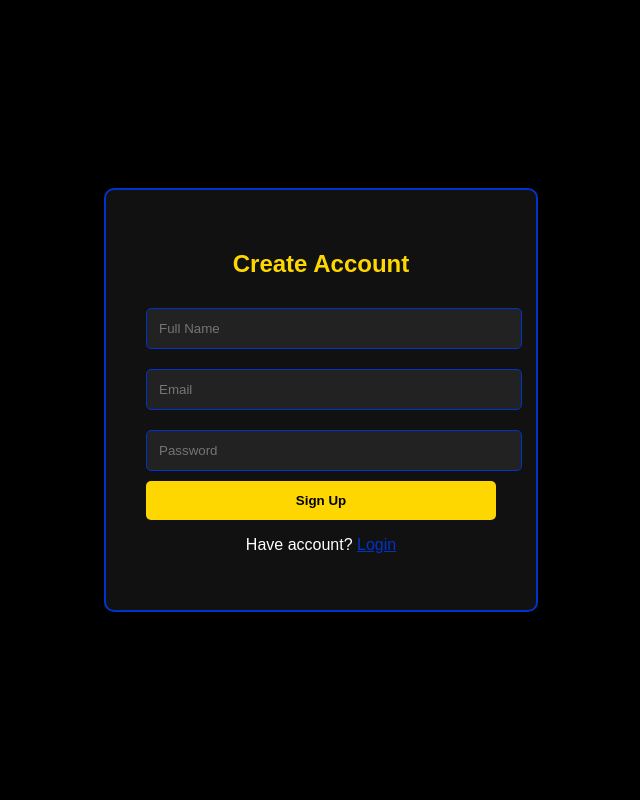
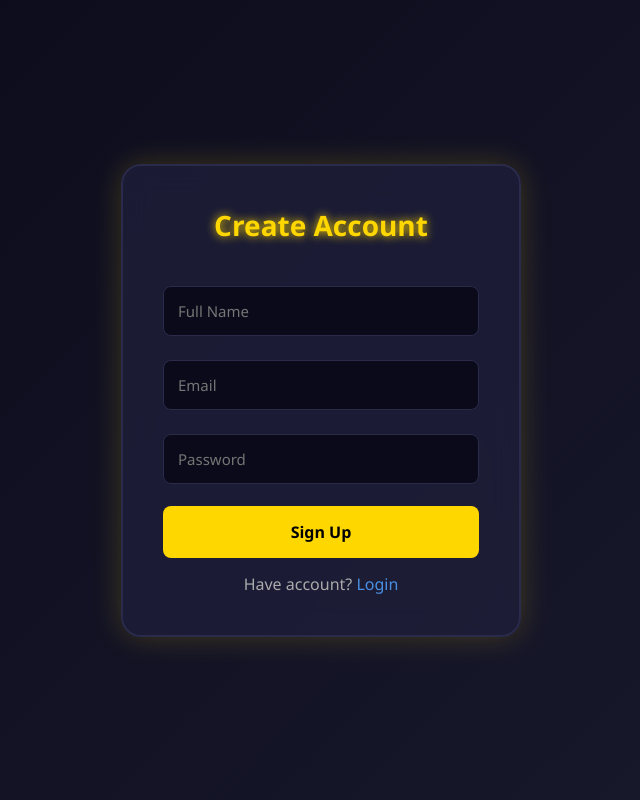
Before and after one commit to ajewoletemi/Kojo-sms-app, a Flask app: page /signup in a window 1280 px wide. Shown: the whole page, without its empty margins (319-959 px from the left). Run offline with Flask 3, Linux system fonts and the light colour scheme.

Commit message:
Update signup.html

```diff
--- a/templates/signup.html
+++ b/templates/signup.html
@@ -1,20 +1,27 @@
 <!DOCTYPE html><html><head><title>Sign Up - KOJO</title>
+<meta name="viewport" content="width=device-width, initial-scale=1">
 <style>
-body{background:#000; color:#fff; font-family:Arial; display:flex; justify-content:center; align-items:center; height:100vh; margin:0;}
-.box{background:#111; padding:40px; border-radius:10px; border:2px solid #0033cc; width:350px;}
-h2{color:#FFD700; text-align:center;}
-input{width:100%; padding:12px; margin:10px 0; background:#222; border:1px solid #0033cc; color:#fff; border-radius:5px;}
-button{width:100%; padding:12px; background:#FFD700; color:#000; border:none; border-radius:5px; font-weight:bold; cursor:pointer;}
-button:hover{background:#fff;}
-a{color:#0033cc;}
+*{margin:0; padding:0; box-sizing:border-box; font-family:'Segoe UI',Arial;}
+body{background:linear-gradient(135deg, #0a0a1a, #1a1a2e); height:100vh; display:flex; justify-content:center; align-items:center; margin:0;}
+.box{background:rgba(30,30,58,0.8); backdrop-filter:blur(15px); padding:40px; border-radius:20px; width:90%; max-width:400px; border:2px solid #2a2a4a; box-shadow:0 0 30px rgba(255,215,0,0.2);}
+h2{color:#FFD700; text-align:center; font-size:28px; margin-bottom:30px; text-shadow:0 0 10px #FFD700;}
+input{width:100%; padding:14px; margin:12px 0; background:#0a0a1a; border:1px solid #2a2a4a; color:#fff; border-radius:8px; font-size:15px;}
+input:focus{outline:none; border-color:#FFD700; box-shadow:0 0 10px #FFD700;}
+button{width:100%; padding:15px; background:#FFD700; color:#000; border:none; border-radius:8px; font-size:16px; font-weight:bold; cursor:pointer; margin-top:10px; transition:0.3s;}
+button:hover{box-shadow:0 0 20px #FFD700; transform:scale(1.02);}
+a{color:#4a90e2; text-decoration:none;}
+a:hover{text-decoration:underline;}
+p{text-align:center; margin-top:15px; color:#aaa;}
+.flash{color:#ff4444; text-align:center; margin-bottom:15px;}
 </style></head><body>
 <div class="box">
 <h2>Create Account</h2>
-{% with messages = get_flashed_messages() %}{% for message in messages %}<p style="color:red;">{{ message }}</p>{% endfor %}{% endwith %}
+{% with messages = get_flashed_messages() %}{% for message in messages %}<p class="flash">{{ message }}</p>{% endfor %}{% endwith %}
 <form method="POST">
 <input name="name" placeholder="Full Name" required>
 <input type="email" name="email" placeholder="Email" required>
 <input type="password" name="password" placeholder="Password" required>
-<button>Sign Up</button></form>
-<p style="text-align:center;">Have account? <a href="/login">Login</a></p>
+<button>Sign Up</button>
+</form>
+<p>Have account? <a href="/login">Login</a></p>
 </div></body></html>
```
